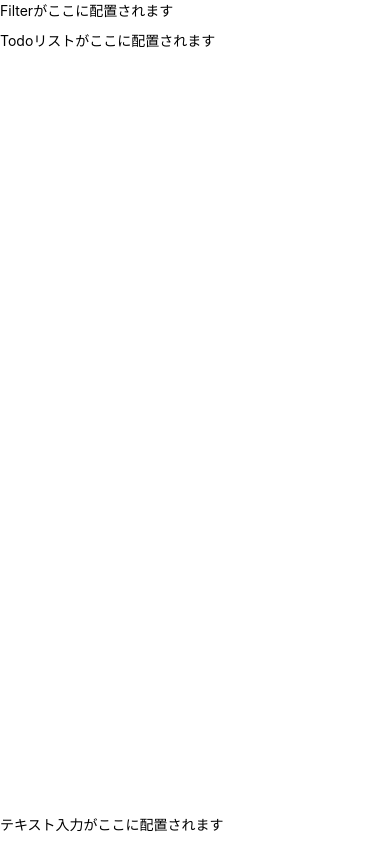
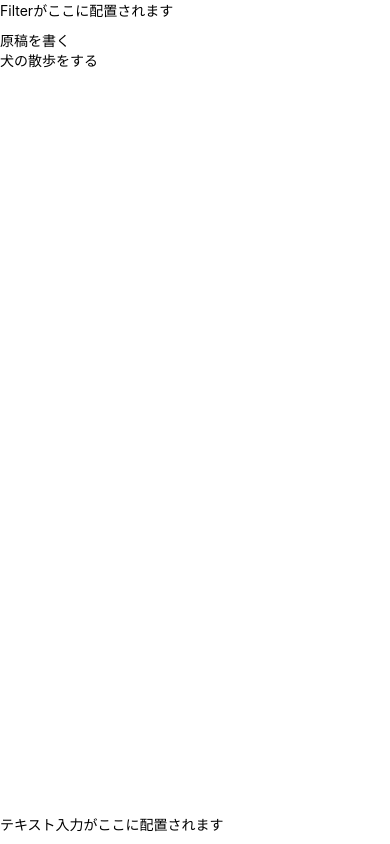
Before and after one commit to smellman/TodoApp, a React Native app: screen / in a window 390 px wide. Built offline with nearby package versions, Linux system fonts and the light colour scheme.

Commit message:
FlatListを実装, コメントを追加

```diff
--- a/App.js
+++ b/App.js
@@ -5,24 +5,40 @@
   View,
   StatusBar,
   Platform,
-  ScrollView, // 1: スクロールビューのインポート
+  ScrollView,
+  FlatList, // 1: FlatListを追加
 } from 'react-native';
 
 const STATUSBAR_HEIGHT = Platform.OS == 'ios' ? 20 : StatusBar.currentHeight;
 
 export default class App extends React.Component {
+
+  // 2: コンストラクタを定義
+  constructor(props) {
+    super(props)
+    // 3: state を初期化
+    this.state = {
+      todo: [
+        {index: 1, title: "原稿を書く", done: false},
+        {index: 2, title: "犬の散歩をする", done: false}
+      ],
+      currentIndex: 2
+    }
+  }
+
   render() {
     return (
       <View style={styles.container}>
-        { /* 2: フィルタの部分 */ }
         <View style={styles.filter}>
           <Text>Filterがここに配置されます</Text>
         </View>
-        { /* 3: TODOリスト */ }
         <ScrollView style={styles.todolist}>
-          <Text>Todoリストがここに配置されます</Text>
+          { /* 4: FlatListを実装 */ }
+          <FlatList data={this.state.todo}
+            renderItem={({item}) => <Text>{item.title}</Text>}
+            keyExtractor={(item, index) => "todo_" + item.index}
+          />
         </ScrollView>
-        { /* 4: 入力スペース */ }
         <View style={styles.input}>
           <Text>テキスト入力がここに配置されます</Text>
         </View>
@@ -37,7 +53,6 @@
     backgroundColor: '#fff',
     paddingTop: STATUSBAR_HEIGHT,
   },
-  // 5: 追加したUIのスタイル
   filter: {
     height: 30,
   },
```
